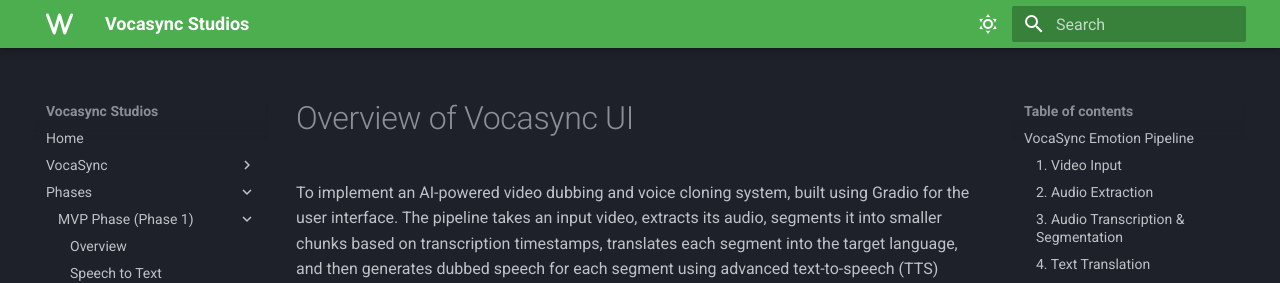
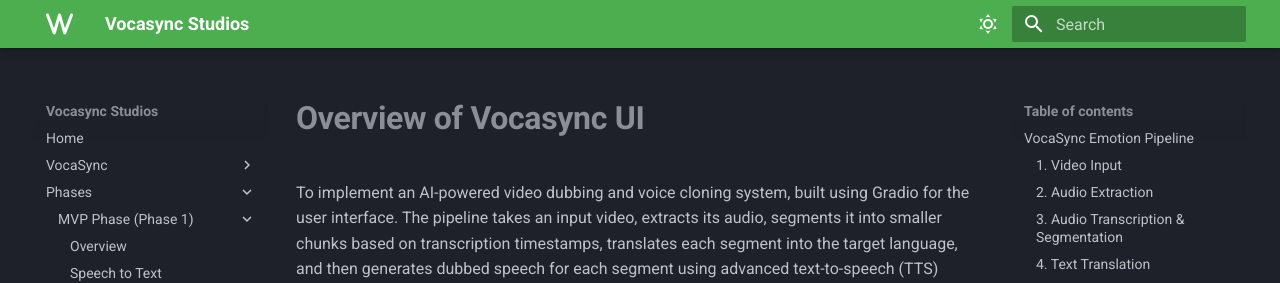
Before and after one commit to RETAILBRIDGE-LLC/wiki, an MkDocs documentation site: the page built from docs/phases/phase1_mvp/gcp_setup.md, in a window 1280 px wide. Shown: the top 283 px of the page. Built offline with MkDocs 1.6.1 and Material for MkDocs 9.7.7, drawn with Linux system fonts in a browser that asks for light colours.

```diff
--- a/docs/phases/phase1_mvp/gcp_setup.md
+++ b/docs/phases/phase1_mvp/gcp_setup.md
@@ -1,4 +1,4 @@
-# Overview of Vocasync UI
+# **Overview of Vocasync UI**
 
 To implement an AI-powered video dubbing and voice cloning system, built using Gradio for the user interface. The pipeline takes an input video, extracts its audio, segments it into smaller chunks based on transcription timestamps, translates each segment into the target language, and then generates dubbed speech for each segment using advanced text-to-speech (TTS) models. It supports two modes of synthesis: original speaker cloning to preserve the speaker’s identity, and emotion cloning where a separate reference audio is used to transfer a specific emotional tone.The final result is a properly clubbed cloned audio tracks of both original audio clone and emotion reference audio clone.
 
```
